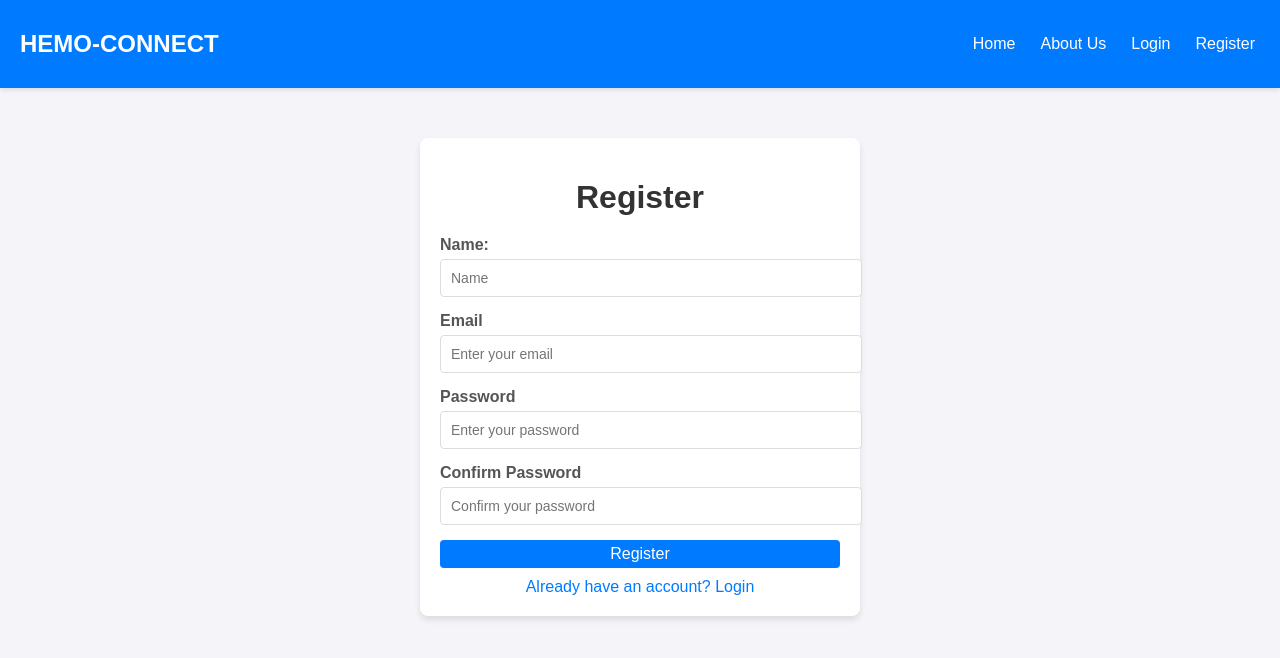
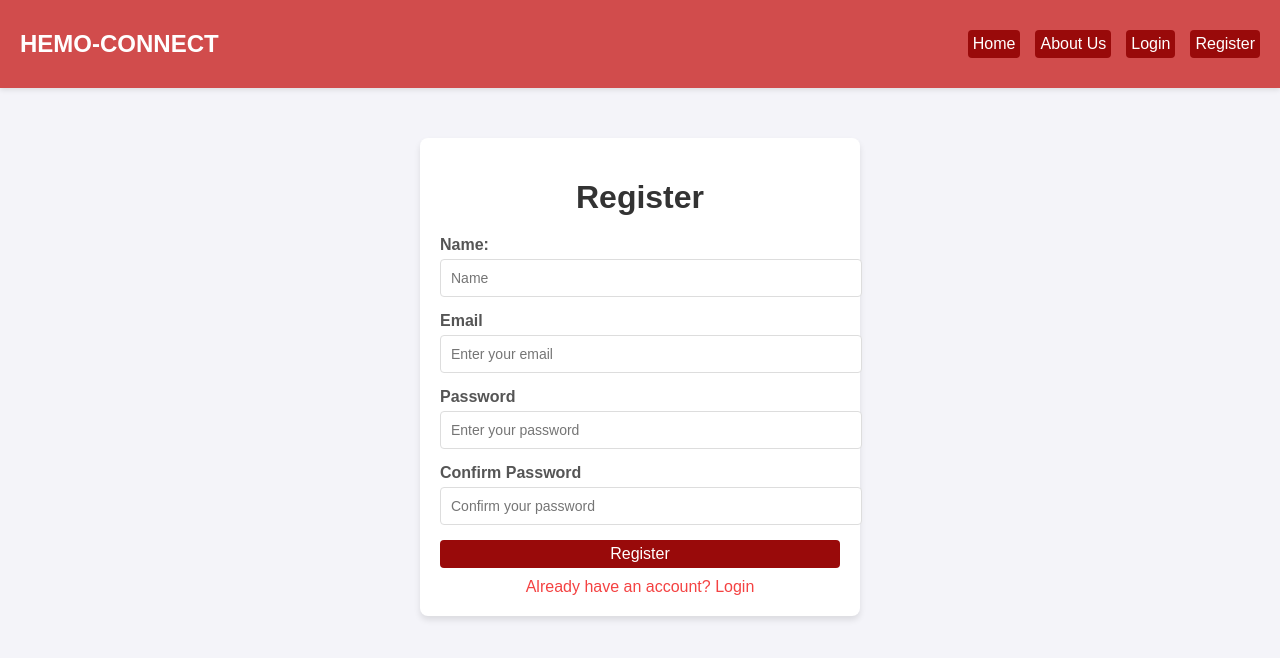
Before and after one commit to codevtadiii/Serverless-auth-MERN, a React (Create React App) app in the folder my-app/: page /register in a window 1280 px wide. Shown: the top 658 px of the page. Built offline with nearby package versions, Linux system fonts and the light colour scheme.

Commit message:
Update style.css

```diff
--- a/my-app/src/pages/style.css
+++ b/my-app/src/pages/style.css
@@ -43,7 +43,7 @@ body {
   button {
     width: 100%;
     padding: 5px;
-    background-color: #007bff;
+    background-color: #990a0a;
     color: white;
     font-size: 16px;
     border: none;
@@ -53,14 +53,14 @@ body {
   }
 
   button:hover {
-    background-color: #0056b3;
+    background-color: #f42d3d;
   }
 
   .link {
     display: block;
     margin-top: 10px;
     text-align: center;
-    color: #007bff;
+    color: #f44242;
     text-decoration: none;
   }
 
@@ -74,7 +74,7 @@ body {
   justify-content: space-between;
   align-items: center;
   padding: 10px 20px;
-  background-color: #007bff; /* Blue background */
+  background-color: #d14c4c;
   color: white;
   font-family: Arial, sans-serif;
   box-shadow: 0 2px 5px rgba(0, 0, 0, 0.1);
@@ -89,12 +89,12 @@ body {
 
 .navbar-links {
   display: flex;
-  gap: 15px; /* Space between buttons */
+  gap: 15px;
 }
 
 .navbar-button {
   background-color: white;
-  color: #007bff;
+  color: #990a0a;
   border: none;
   border-radius: 5px;
   padding: 8px 12px;
@@ -104,7 +104,7 @@ body {
 }
 
 .navbar-button:hover {
-  background-color: #0056b3; /* Darker blue on hover */
+  background-color: #990a0a;
   color: white;
   transition: background-color 0.3s ease-in-out;
 }
```
